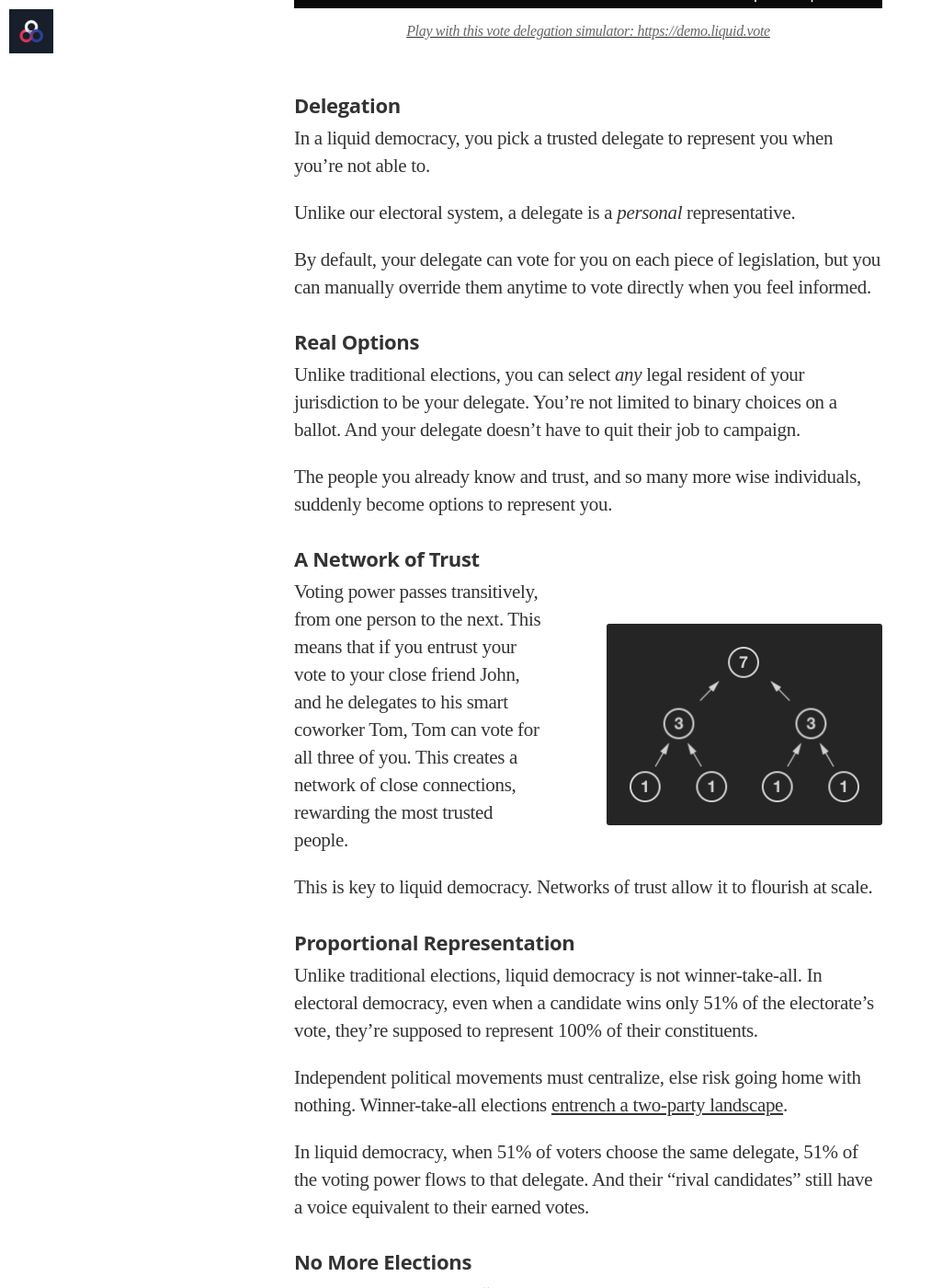
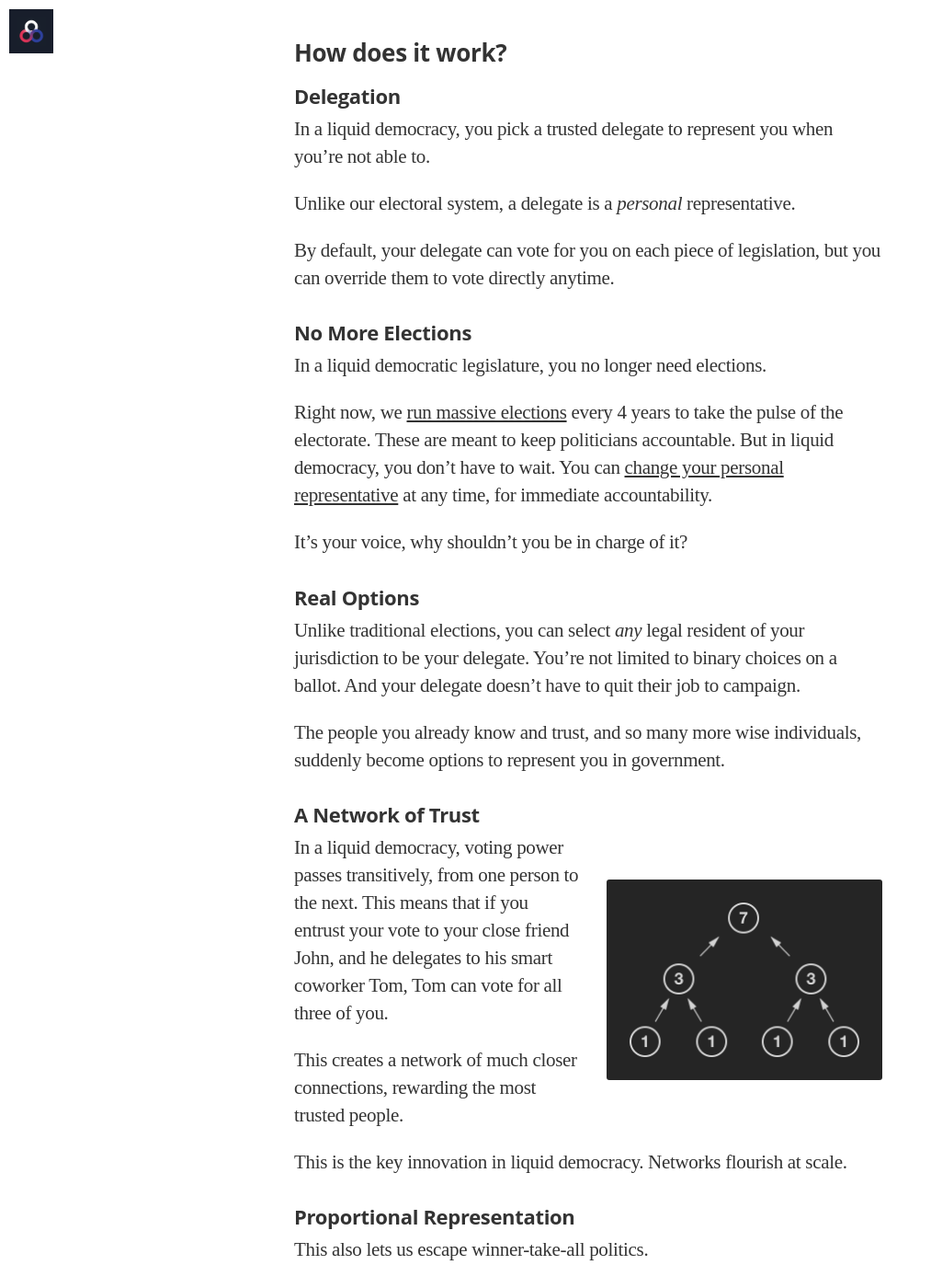
Before and after one commit to voteliquid/blog, a Jekyll site: the page built from _posts/2016-09-21-what-is-liquid-democracy.md, in a window 1280 px wide and 1400 px high, scrolled down 2145 px. Shown: the whole window at 92% size, without its empty margins (0-1013 px from the left). Built offline with Jekyll 4.4.1, drawn with Linux system fonts in a browser that asks for light colours; nearby versions of some CDN libraries; some web fonts are replaced; some of the changed text lies outside the part shown.

Commit message:
Revise WiLD

```diff
--- a/_posts/2016-09-21-what-is-liquid-democracy.md
+++ b/_posts/2016-09-21-what-is-liquid-democracy.md
@@ -3,7 +3,7 @@ layout: post
 title: What is Liquid Democracy?
 author: davidernst
 date: 2016-09-21 14:34:25
-excerpt: "Liquid democracy is a 21st-century evolution of democratic decision making. It blends the best of direct and representative systems into an authentic and practical combination."
+excerpt: "Liquid democracy is a 21st-century innovation for democratic decision making. It blends the best of direct and representative systems into an authentic and practical combination."
 thanks: Edited by Jared Scheib. Thanks to Rohan Dixit, Alex Pack, Luke Davis, Andy Coenen, Teresa Yung, Eshan Kejriwal, Matt Conrad, Nick Sippl-Swezey, Naomi Njugi, Ryan Atkinson, and Dominik Schiener for feedback and other contributions.
 ---
 
@@ -11,7 +11,7 @@ thanks: Edited by Jared Scheib. Thanks to Rohan Dixit, Alex Pack, Luke Davis, An
 
 <br />
 
-Liquid democracy is a 21st-century evolution of democratic decision making. It blends the best of direct and representative systems into an authentic and practical combination.
+Liquid democracy is a 21st-century innovation for democratic decision making. It blends the best of direct and representative systems into an authentic and practical combination.
 
 Direct democracy means everyone can vote on every issue. It’s a true “government by the people”, as Lincoln spoke of, where everyone's voice is equal.
 
@@ -27,11 +27,13 @@ This alleviates the issue of not enough time to stay informed, but [introduces n
 
 - Citizens feel limited by their choices in candidates, who may not represent their real political views.
 - Winner-take-all elections entrench a polarizing two-party system.
-- And perhaps worst of all, politicians can become corrupted by extreme fundraising needs. Skeptical? Even President Donald Trump [famously explained during a national debate how quid-pro-quo campaign finance has broken our political system](https://www.youtube.com/watch?v=e4tHW9_bb08).
+- And perhaps worst of all, elections centralize power, creating massive targets for corruption. ([Even our President admits this.](https://www.youtube.com/watch?v=e4tHW9_bb08))
 
-Liquid democracy aims to solve all this, and to offer the best of both systems.
+Liquid democracy aims to solve all this, offering the best of both worlds.
 
 [![Play with this vote delegation simulator: https://demo.liquid.vote](/assets/article_images/2016-09-21-what-is-liquid-democracy/liquid-democracy-simulation-screenshot.png)](https://demo.liquid.vote)
+
+### How does it work?
 
 #### Delegation
 
@@ -39,44 +41,48 @@ In a liquid democracy, you pick a trusted delegate to represent you when you’r
 
 Unlike our electoral system, a delegate is a *personal* representative.
 
-By default, your delegate can vote for you on each piece of legislation, but you can manually override them anytime to vote directly when you feel informed.
+By default, your delegate can vote for you on each piece of legislation, but you can override them to vote directly anytime.
+
+#### No More Elections
+
+In a liquid democratic legislature, you no longer need elections.
+
+Right now, we [run massive elections](https://twitter.com/dsernst/status/845566576245927936) every 4 years to take the pulse of the electorate. These are meant to keep politicians accountable. But in liquid democracy, you don't have to wait. You can [change your personal representative](/assets/article_images/2016-09-21-what-is-liquid-democracy/see-you-in-4-years.png) at any time, for immediate accountability.
+
+It's your voice, why shouldn't you be in charge of it?
 
 #### Real Options
 
 Unlike traditional elections, you can select *any* legal resident of your jurisdiction to be your delegate. You’re not limited to binary choices on a ballot. And your delegate doesn’t have to quit their job to campaign.
 
-The people you already know and trust, and so many more wise individuals, suddenly become options to represent you.
+The people you already know and trust, and so many more wise individuals, suddenly become options to represent you in government.
 
 #### A Network of Trust
 
-<img src="/assets/article_images/2016-09-21-what-is-liquid-democracy/voting_power_graphic.png" style="background-color: #252525; border-radius: 3px; float: right; margin-left: 67px; padding: 25px; width: 250px;" />
+<img src="/assets/article_images/2016-09-21-what-is-liquid-democracy/voting_power_graphic.png" style="background-color: #252525; border-radius: 3px; float: right; margin-left: 28px; padding: 25px; width: 250px;" />
 
-Voting power passes transitively, from one person to the next. This means that if you entrust your vote to your close friend John, and he delegates to his smart coworker Tom, Tom can vote for all three of you. This creates a network of close connections, rewarding the most trusted people.
+In a liquid democracy, voting power passes transitively, from one person to the next. This means that if you entrust your vote to your close friend John, and he delegates to his smart coworker Tom, Tom can vote for all three of you.
 
-This is key to liquid democracy. Networks of trust allow it to flourish at scale.
+This creates a network of much closer connections, rewarding the most trusted people.
+
+This is the key innovation in liquid democracy. Networks flourish at scale.
 
 #### Proportional Representation
 
-Unlike traditional elections, liquid democracy is not winner-take-all. In electoral democracy, even when a candidate wins only 51% of the electorate’s vote, they’re supposed to represent 100% of their constituents.
+This also lets us escape winner-take-all politics.
 
-Independent political movements must centralize, else risk going home with nothing. Winner-take-all elections [entrench a two-party landscape](/2017/03/06/how-to-move-past-two-parties/).
+Currently in the US, a candidate may win only 51% of the vote, but they go to the legislature to represent 100% of the electorate.
 
-In liquid democracy, when 51% of voters choose the same delegate, 51% of the voting power flows to that delegate. And their “rival candidates” still have a voice equivalent to their earned votes.
+Independent political ideals are forced to centralize, else they get nothing. Winner-take-all elections [entrench a two-party landscape](/2017/03/06/how-to-move-past-two-parties/).
 
-#### No More Elections
-
-But there are actually no “candidates” because in liquid democracy, there are no elections.
-
-Right now, we [run massive elections](https://twitter.com/dsernst/status/845566576245927936) every few years to take the pulse of the electorate. But in liquid democracy, you can [change your personal delegate](/assets/article_images/2016-09-21-what-is-liquid-democracy/see-you-in-4-years.png) at any time, for immediate accountability.
-
-<img src="/assets/article_images/2016-09-21-what-is-liquid-democracy/liquid-democracy-logo.png" width="172px" />
+But in liquid democracy, when 51% of voters choose the same delegate, exactly 51% of the voting power flows to them. And alternative candidates keep a voice proportional to their supporters.
 
 ---------
 
+### Now what?
+
 By adopting liquid democracy, we could empower our most trustworthy leaders, give ourselves true choice and accountability, and transform our politics and society.
 
-##### Thank you for reading.
+We're creating technology to allow liquid democracy in the United States. And we can do it without constitutional amendments.
 
-We plan to bring liquid democracy to the United States, and we've found a way that doesn’t require constitutional amendments.
-
-***Join us.*** You can pre-register for your jurisdiction: [https://join.liquid.vote](https://join.liquid.vote).
+But we need you. ***Join us.*** Pre-register for your jurisdiction: [https://join.liquid.vote](https://join.liquid.vote).
```
